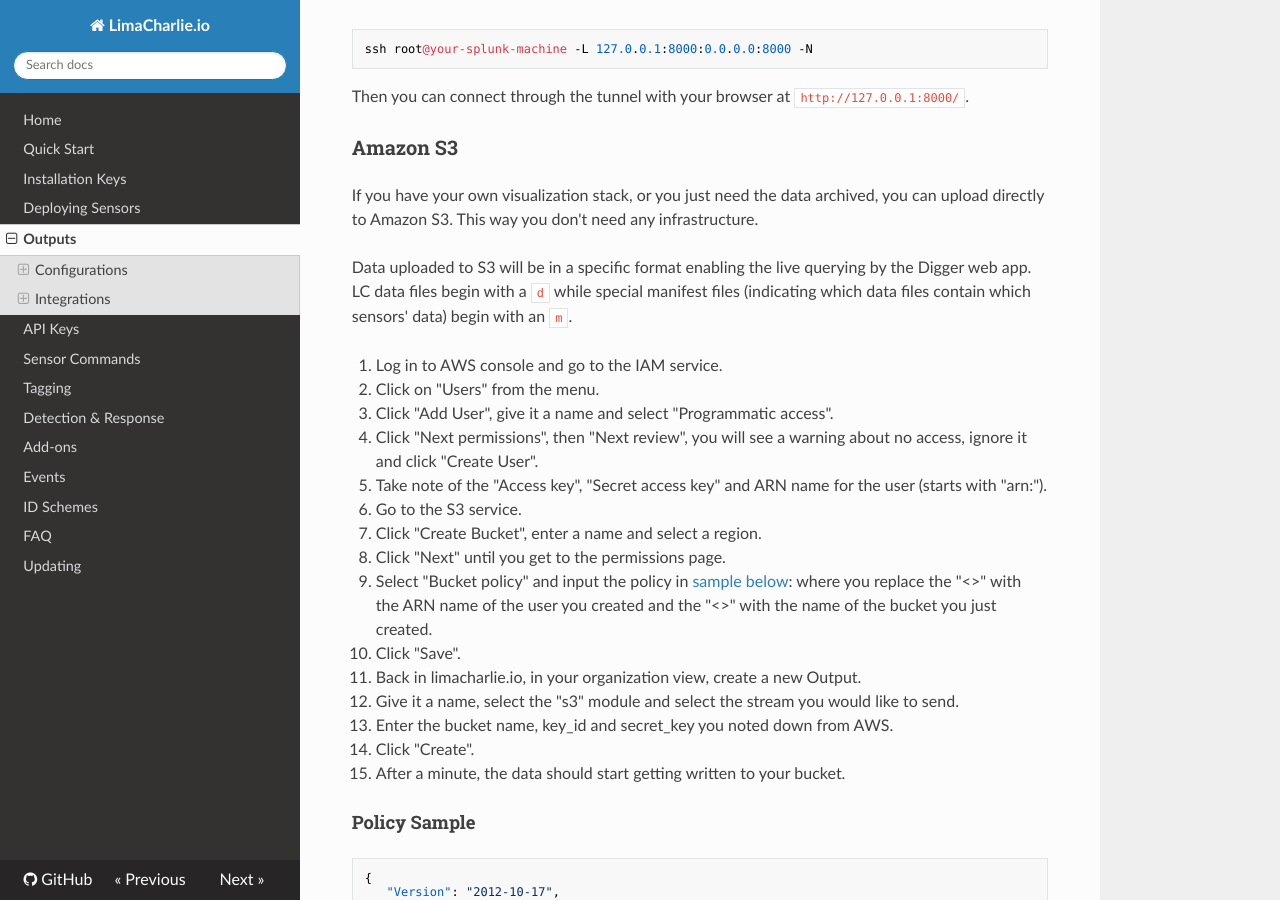
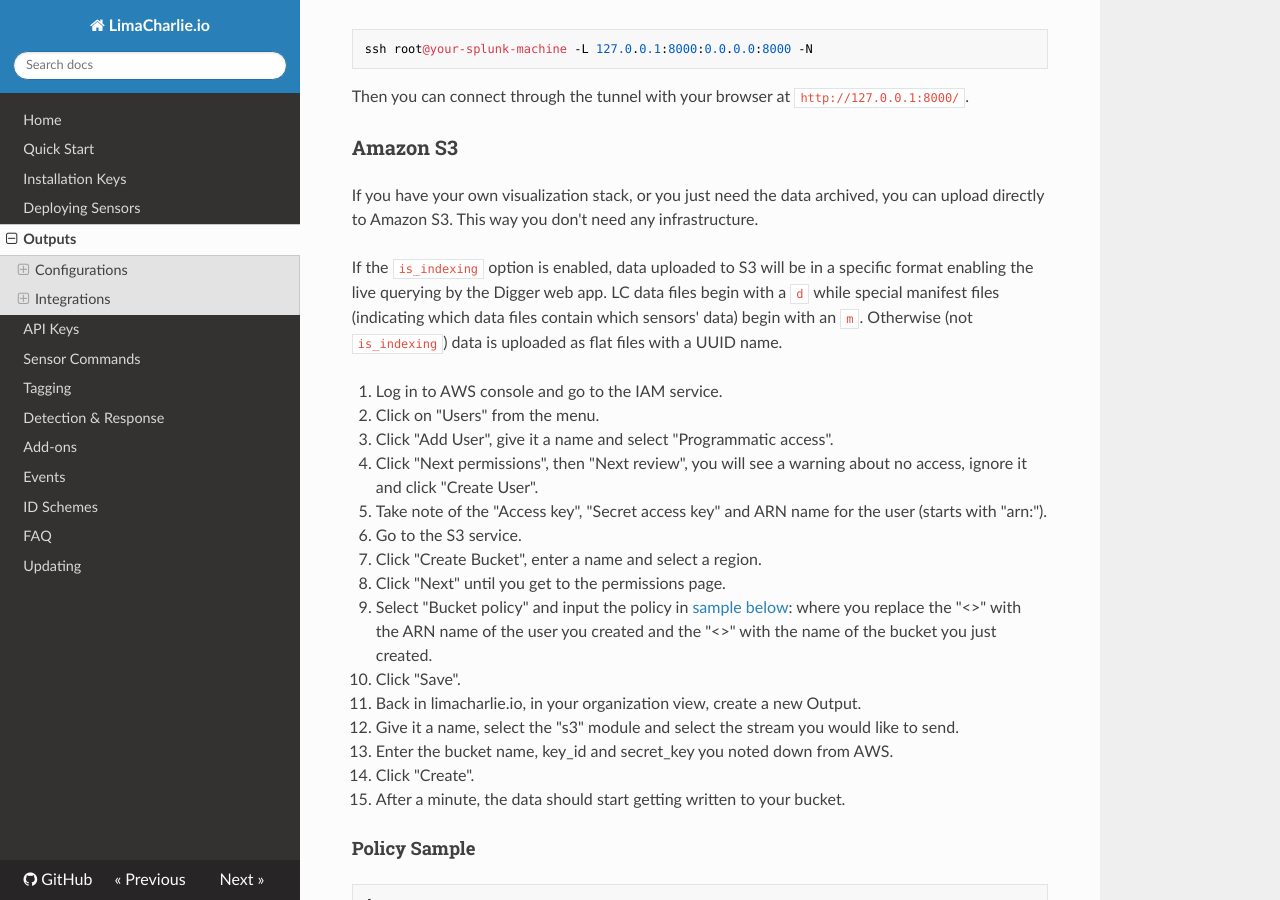
Before and after one commit to refractionPOINT/lce_doc, an MkDocs documentation site: the page built from docs/outputs.md, in a window 1280 px wide and 900 px high, scrolled down 4165 px. Built offline with MkDocs 1.6.1, drawn with Linux system fonts in a browser that asks for light colours; nearby versions of some CDN libraries; old or Windows-style settings are respelled for this version of MkDocs.

Commit message:
Clarify doc about is_indexing.

```diff
--- a/docs/outputs.md
+++ b/docs/outputs.md
@@ -145,9 +145,10 @@ Then you can connect through the tunnel with your browser at `http://127.0.0.1:8
 If you have your own visualization stack, or you just need the data archived, you can upload
 directly to Amazon S3. This way you don't need any infrastructure.
 
-Data uploaded to S3 will be in a specific format enabling the live querying by the Digger web app.
-LC data files begin with a `d` while special manifest files (indicating which data files contain which
-sensors' data) begin with an `m`.
+If the `is_indexing` option is enabled, data uploaded to S3 will be in a specific format enabling the
+live querying by the Digger web app. LC data files begin with a `d` while special manifest files (indicating
+which data files contain which sensors' data) begin with an `m`. Otherwise (not `is_indexing`) data is uploaded
+as flat files with a UUID name.
 
 1. Log in to AWS console and go to the IAM service.
 1. Click on "Users" from the menu.
```
